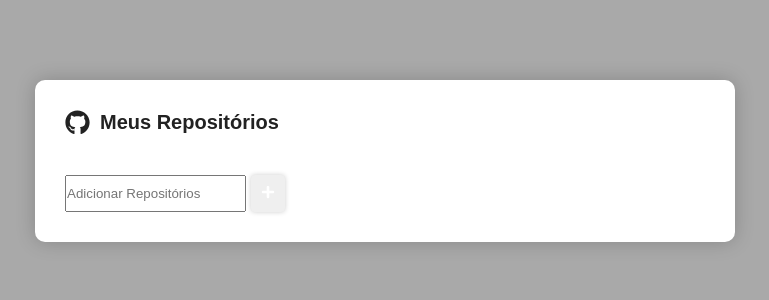
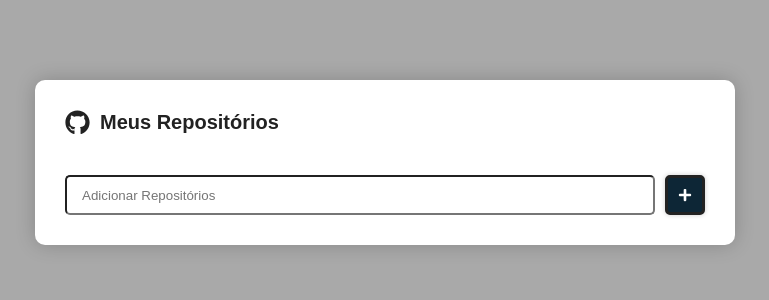
Before and after one commit to ViniciusEduardoDias/projeto-repo, a React (Create React App) app: page / in a window 1280 px wide. Shown: the top 300 px of the page, without its empty margins (255-1024 px from the left). Built offline with nearby package versions, Linux system fonts and the light colour scheme.

Commit message:
styles: ajusta estilo do input e button

```diff
--- a/src/pages/Main/styles.js
+++ b/src/pages/Main/styles.js
@@ -26,14 +26,27 @@ export const Form = styled.form`
   margin-top: 30px;
   display: flex;
 
-  gap: 5px;
+  input {
+    flex: 1;
+    padding: 10px 15px;
+    border-radius: 5px;
+  }
 
   button {
     padding: 10px;
-    border-radius: 4px;
-    border: none;
+    border-radius: 5px;
+    border: solid;
     box-shadow: 0 0 5px rgba(0, 0, 0, 0.2);
   }
 `;
 
-export const SubmitButton = styled.button``;
+export const SubmitButton = styled.button`
+  background: #0d2636;
+  border: 0;
+  border-radius: 5px;
+  margin-left: 10px;
+  padding: 0 15px;
+  display: flex;
+  justify-content: center;
+  align-items: center;
+`;
```
